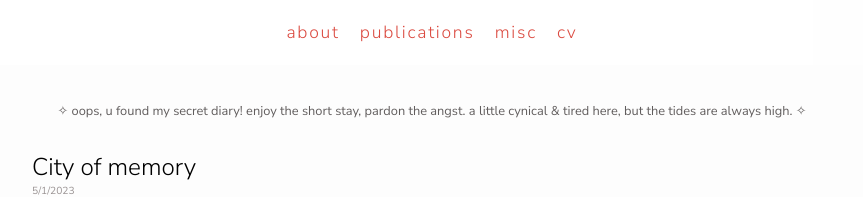
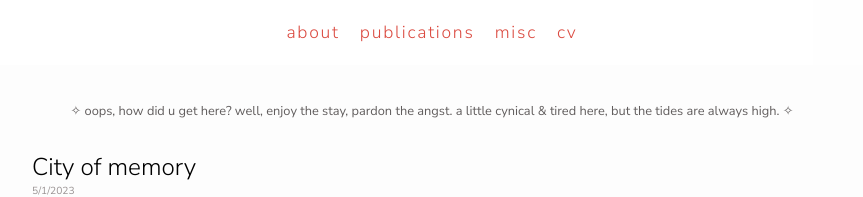
Before and after one commit to eutopi/eutopi.github.io, a React (Create React App) app: page /#/archive in a window 1280 px wide. Shown: the top 197 px of the page, without its empty margins (208-1071 px from the left). Built offline with nearby package versions, Linux system fonts and the light colour scheme.

Commit message:
minor fix

```diff
--- a/src/pages/blog.js
+++ b/src/pages/blog.js
@@ -559,7 +559,7 @@ export class Blog extends Component {
                 <div className="about-wrapper">
                     <div className="flex-column pub-wrapper">
                         <div className="center" style={{fontSize: "0.8em", color: "rgb(97, 93, 93)"}}>
-                            ✧ oops, u found my secret diary! enjoy the short stay, pardon the angst. a little cynical & tired here, but the tides are always high. ✧
+                            ✧ oops, how did u get here? well, enjoy the stay, pardon the angst. a little cynical & tired here, but the tides are always high. ✧
                         </div>
                         <div className="fun-text">
                             {
```
